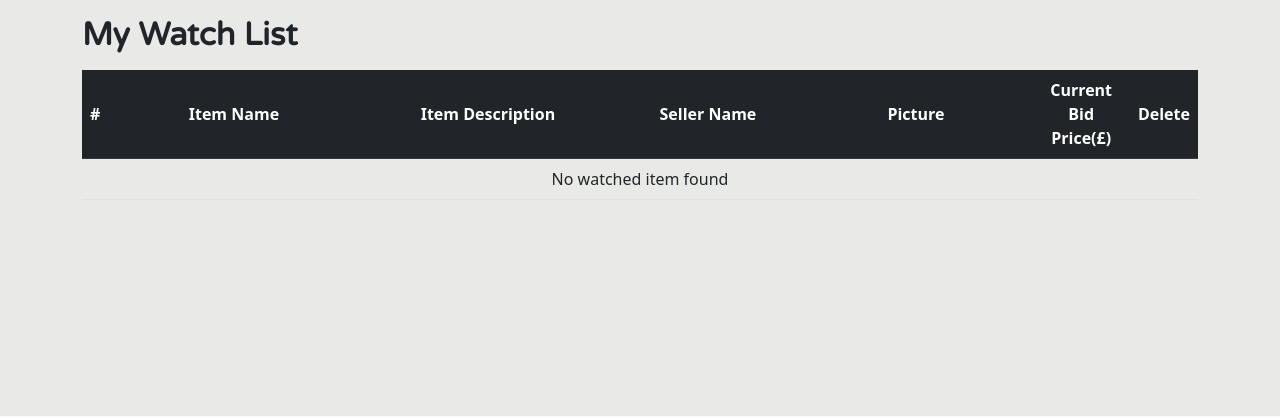
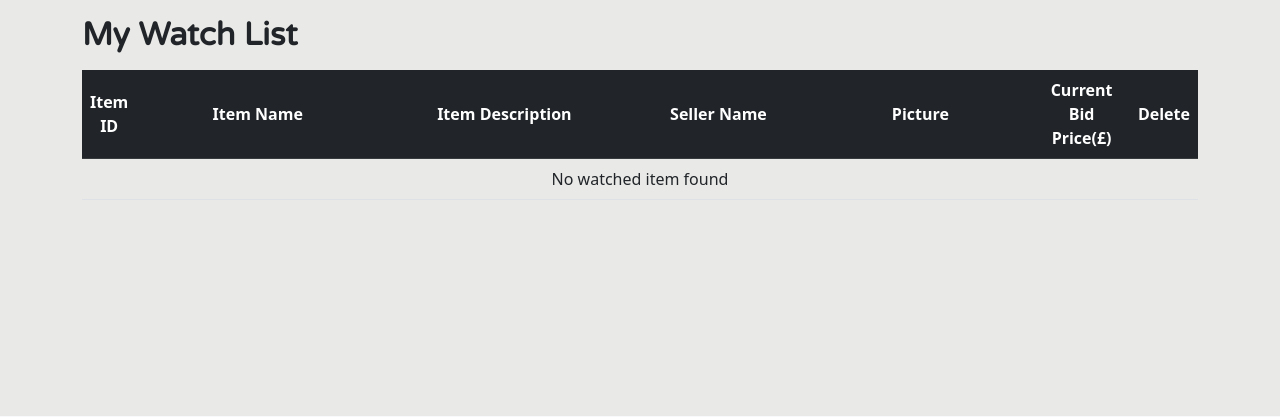
Before and after one commit to atimathong/onlineauction, a PHP site: page /watchlist.php in a window 1280 px wide; the page is wider, and only the part inside the window is pictured. Shown: the part 207-624 px from the top of that part. Run offline with PHP 8.4, Linux system fonts and the light colour scheme; a user stored in the database is signed in; data comes from the database, SQL or seed files in the repository; some libraries are stand-ins or nearby versions; some web fonts are replaced.

Commit message:
#57-Fix bug on delete item function

```diff
--- a/seller_listing.php
+++ b/seller_listing.php
@@ -27,9 +27,9 @@
           <table class="table">
             <thead class="table-dark">
               <tr>
+                <th scope="col" style="width:5%"> Product ID</th>
                 <th scope="col" style="width:12%"> Product Name</th>
                 <th scope="col" style="width:6%"> Product Category</th>
-                <th scope="col" style="width:5%"> Product ID</th>
                 <th scope="col" style="width:20%"> Picture</th>
                 <th scope="col" style="width:7%"> Start Price(&pound;)</th>
                 <th scope="col" style="width:7%"> Reserved Price(&pound;)</th>
@@ -56,9 +56,9 @@
                   $id = $row['item_ID'];
                   $view_rate = count_views($db_conn, $id);?>
                   <tr>
+                    <td><?php echo $row["item_ID"] ?></td>
                     <td><?php echo $row["item_name"] ?></td>
                     <td> <?php echo $row["category"] ?></td>
-                    <td> <?php echo $row["item_ID"] ?></td>
                     <td><img src='./pictures/<?php echo $row["picture"]?>' width='200' height='200'></td>
                     <td><?php echo $row["starting_price"] ?></td>
                     <td><?php echo $row["reserve_price"] ?></td>
@@ -67,7 +67,7 @@
                     <td><?php echo count_bids($db_conn,$id) ?></td>
                     <td><?php echo maxBidQuery($row["item_ID"],$row["starting_price"] ) ?></td>
                     <td><?php echo count_views($db_conn,$id) ?></td>
-                    <td><?php deleteItem("Delete","del-bid","item",$row["item_ID"],"seller_listing.php",$db_conn) ?></td>
+                    <td><?php deleteItem("Delete","item",$row["item_ID"],"seller_listing.php",$db_conn) ?></td>
                   </tr>
               <?php }
               } else {
--- a/utilities/delete_item.php
+++ b/utilities/delete_item.php
@@ -1,6 +1,5 @@
-
-
-<?php function deleteItem($action, $button_name, $db_name, $item_id, $landing_page, $db_conn){ ?>
+<?php function deleteItem($action, $db_name, $item_id, $landing_page, $db_conn)
+{ ?>
 
 
     <!DOCTYPE html>
@@ -8,80 +7,105 @@
 
     <head>
         <meta name="viewport" content="width=device-width, initial-scale=1.0">
-    <script src="https://cdn.jsdelivr.net/npm/bootstrap@5.0.0-alpha1/dist/css/bootstrap.min.css"></script>
+        <link rel="stylesheet" href="https://cdn.jsdelivr.net/npm/bootstrap@5.0.0-alpha1/dist/css/bootstrap.min.css">
+        </link>
         <script src="https://cdn.jsdelivr.net/npm/bootstrap@5.0.0-alpha1/dist/js/bootstrap.bundle.min.js"></script>
         <script src="https://cdnjs.cloudflare.com/ajax/libs/jquery/3.2.1/jquery.min.js"></script>
-    <script src="https://cdnjs.cloudflare.com/ajax/libs/font-awesome/4.7.0/css/font-awesome.min.css"></script>
+        <link rel="stylesheet" href="https://cdnjs.cloudflare.com/ajax/libs/font-awesome/4.7.0/css/font-awesome.min.css">
+        </link>
+        <link rel="stylesheet" href="https://stackpath.bootstrapcdn.com/bootstrap/4.2.1/css/bootstrap.min.css">
+        <link rel="stylesheet" href="https://cdn.datatables.net/1.10.18/css/dataTables.bootstrap4.min.css">
         <!-- <script src="https://kit.fontawesome.com/6cc5131127.js" crossorigin="anonymous"></script> -->
         <link rel="stylesheet" href="style.css" />
         <title>Document</title>
     </head>
 
     <body>
-
+        <?php $itemid  = ""; ?>
         <!-- Button trigger modal -->
-    <button type="button" class="btn btn-danger" data-bs-toggle="modal" data-bs-target="#exampleModal">
-        <?php echo $action ?>
+        <button type="button" value="<?= $item_id ?>"  class="btn btn-danger deletebtn">
+                <?php echo $action; ?>
         </button>
 
         <!-- Modal -->
-    <div class="modal fade" id="exampleModal" tabindex="-1" aria-labelledby="exampleModalLabel" aria-hidden="true">
+        <div class="modal fade" id="deletemodal" tabindex="-1" aria-labelledby="exampleModalLabel" aria-hidden="true">
             <div class="modal-dialog">
                 <div class="modal-content">
                     <div class="modal-header">
-                    <h1 class="modal-title fs-5" id="exampleModalLabel"><?php echo $action ?></h1>
+                        <h1 class="modal-title fs-5" id="exampleModalLabel"><?php echo $action; ?></h1>
                         <button type="button" class="btn-close" data-bs-dismiss="modal" aria-label="Close"></button>
                     </div>
+                    <form action="<?php echo $landing_page?>" method="POST">
                     <div class="modal-body">
-                    <?php if($db_name == "item" || $db_name == "watchlist"){
+                        <input type="hidden" name="delete_id" id="delete_id">
+                        <?php if ($db_name == "item" || $db_name == "watchlist") {
                             echo "Would you like to remove this item?";
-                        }elseif($db_name == "bidding"){
+                            echo $itemid;
+                        } elseif ($db_name == "bidding") {
                             echo "Would you like to cancel you bid on this item?";
+                            echo $itemid;
                         } ?>
                     </div>
                     <div class="modal-footer">
-                    <form action="<?php echo $landing_page?>?id=<?php echo $item_id; ?>" method="POST"><button type="submit" class="btn btn-primary" name="<?php echo $button_name ?>">Yes</button></form>
+                    <button type="submit" name="deletedata" class="btn btn-primary">Yes</button>
                         <button type="button" class="btn btn-secondary" data-bs-dismiss="modal">No</button>
                     </div>
+                    </form>
                 </div>
             </div>
         </div>
     </body>
 
     </html>
+    <script>
+        $(document).ready(function () {
+
+            $('.deletebtn').on('click', function () {
+
+                $('#deletemodal').modal('show');
+
+                $tr = $(this).closest('tr');
+
+                var data = $tr.children("td").map(function () {
+                    return $(this).text();
+                }).get();
+
+                console.log(data);
+
+                $('#delete_id').val(data[0]);
+
+            });
+        });
+    </script>
 
 <?php
 
-if(isset($_POST[$button_name])){
+if (isset($_POST["deletedata"])) {
     $user_id = $_SESSION['userid'];
-    $id = mysqli_real_escape_string($db_conn, $_GET['id']);
-    $name_query= "";
+    $delid = $_POST['delete_id'];
+    $name_query = "";
     $del_query = "";
-    $message = "";
-    if($db_name == "item"){
-        $del_query = "DELETE FROM item WHERE seller_ID='$user_id' AND item_ID='$id'";
-        $message = "Product deleted successfully";
-    }elseif($db_name == "watchlist" || $db_name == "bidding"){
-        $del_query = "DELETE FROM $db_name WHERE buyer_ID='$user_id' AND item_ID='$id'";
-        $name_query = "SELECT * FROM item WHERE item_ID='$id'";
+    if ($db_name == "item") {
+        $del_query = "DELETE FROM item WHERE seller_ID='$user_id' AND item_ID='$delid'";
+    } elseif ($db_name == "watchlist" || $db_name == "bidding") {
+        $del_query = "DELETE FROM $db_name WHERE buyer_ID='$user_id' AND item_ID='$delid'";
+        $name_query = "SELECT * FROM item WHERE item_ID='$delid'";
         $result = mysqli_query($db_conn, $name_query);
         $itemName = mysqli_fetch_assoc($result)['item_name'];
-        $message = $db_name == "watchlist" ? " removed successfully" : "Bid cancelled successfully";
     }
     if (mysqli_query($db_conn, $del_query)) {
-        if($landing_page == "mybids.php"){
-            echo "<script type='text/javascript'>window.onload = function () { alert('Action completed'); window.location.href='mybids.php';}</script>";
-        }elseif($landing_page == "seller_listing.php"){
-            echo "<script type='text/javascript'>window.onload = function () { alert('Bid cancelled successfully'); window.location.href='seller_listing.php';}</script>";
-        }else{
+        if ($landing_page == "mybids.php") {
+            echo "<script type='text/javascript'>window.onload = function () { alert('Bid on $itemName cancelled successfully'); window.location.href='mybids.php';}</script>";
+        } elseif ($landing_page == "seller_listing.php") {
+            echo "<script type='text/javascript'>window.onload = function () { alert('Product deleted successfully'); window.location.href='seller_listing.php';}</script>";
+        } else {
             // watchlist.php
             echo "<script type='text/javascript'>window.onload = function () { alert('$itemName removed successfully'); window.location.href='watchlist.php';}</script>";
         }
-
     } else {
         echo "Error: " . $del_query . "<br>" . mysqli_error($db_conn);
     }
 }
 ?>
 
-<?php }?>
+<?php } ?>
--- a/watchlist.php
+++ b/watchlist.php
@@ -65,7 +65,7 @@ BY i.item_name";
                     <table class="table">
                         <thead class="table-dark">
                             <tr>
-                                <th scope="col">#</th>
+                                <th scope="col">Item ID</th>
                                 <th scope="col" style="width:25%">Item Name</th>
                                 <th scope="col" style="width:25%">Item Description</th>
                                 <th scope="col" style="width:18%">Seller Name</th>
@@ -76,20 +76,21 @@ BY i.item_name";
                         </thead>
                         <tbody>
                             <?php if (mysqli_num_rows($result1) > 0) {
-                                $i = 1;
                                 while ($row = mysqli_fetch_assoc($result1)) {
                             ?>
                                     <tr>
-                                        <th scope="row"><?= $i ?></th>
+                                        <td scope="row"><?= $row['item_ID'] ?></td>
                                         <td><a href="product_details.php?id=<?php echo $row['item_ID']; ?>"><?php echo $row["item_name"] ?></a></td>
                                         <td><?php echo $row['pro_desc'] ?></td>
                                         <td><?php echo $row['firstname'] . ' ' . $row['lastname'] ?></td>
                                         <td><img src="pictures/<?php echo $row['picture']; ?>" class="card-img-top" alt="product" style="width:190;height:140px;"></td>
                                         <td><?php echo maxBidQuery($row["item_ID"],$row["starting_price"]) ?></td>
-                                        <td><?php deleteItem("Delete", "delete", "watchlist", $row['item_ID'], "watchlist.php",$db_conn) ?></td>
+                                        <td><?php
+                                            deleteItem("Delete", "watchlist", $row['item_ID'], "watchlist.php",$db_conn)
+                                        ?></td>
 
                                     </tr>
-                                    <?php $i = $i + 1;
+                                    <?php
                                     ?> <?php }
                                 } else { ?>
                                 <tr>
```
Also changed, not shown: mybids.php (+4 -5 lines). Lines whose indentation alone changed are shown as unchanged.
